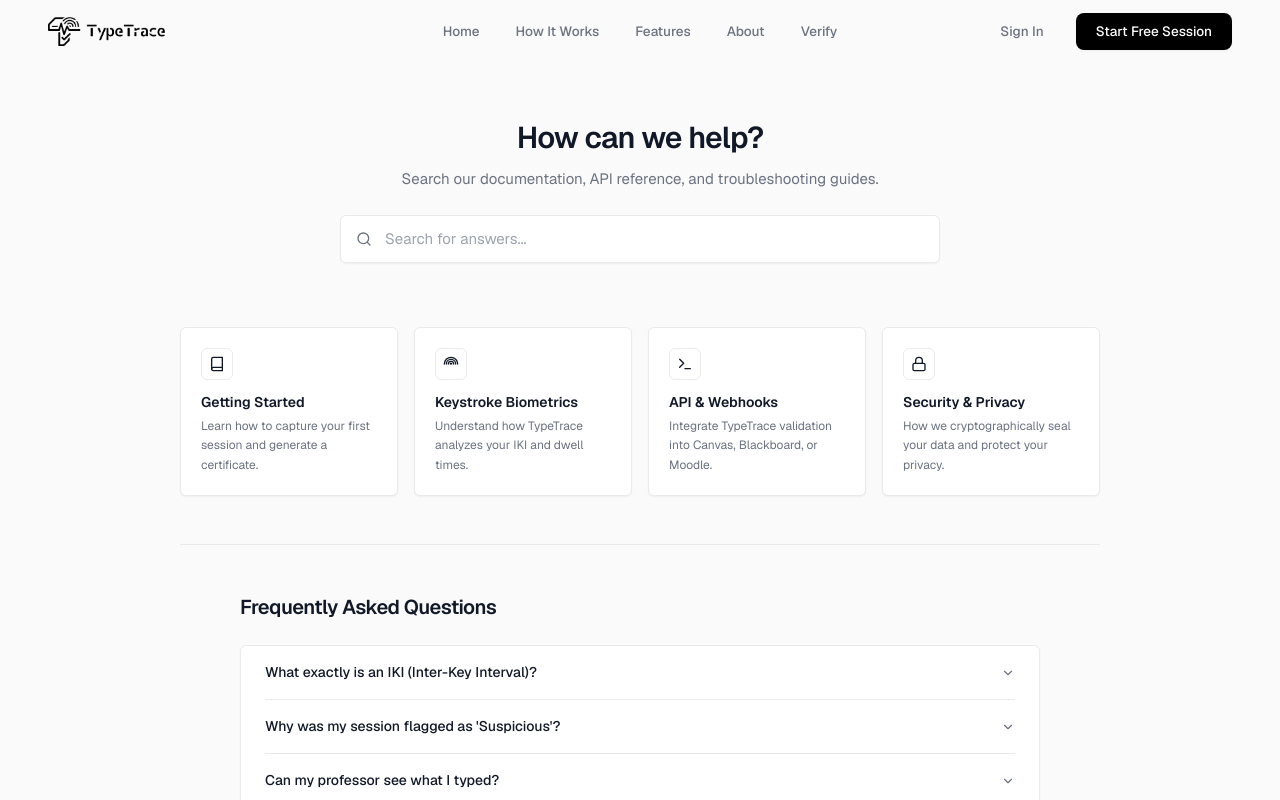
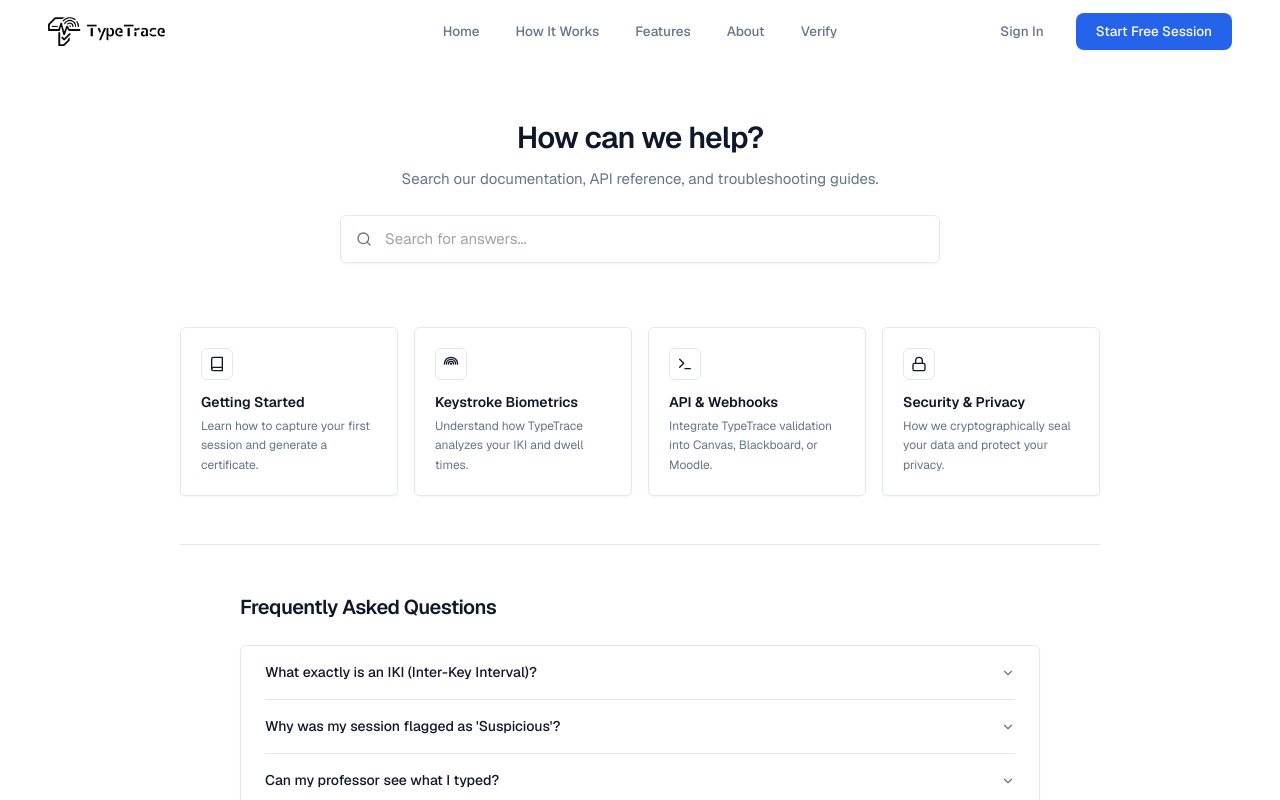
Before and after one commit to Simthass/TypeTrace, a React (Vite) app in the folder frontend/: page /help in a window 1280 px wide. Shown: the top 800 px of the page. Built offline with nearby package versions, Linux system fonts and the light colour scheme; no server answers.

Commit message:
Replace monochrome branding with trust-focused SaaS color palette

```diff
--- a/frontend/src/styles/colors.ts
+++ b/frontend/src/styles/colors.ts
@@ -1,82 +1,66 @@
-/**
- * TypeTrace — Brand Color System
- * Single source of truth for all colors across the application.
- */
-
 export const colors = {
-  // ─── Light Backgrounds (Vercel/Linear aesthetic) ──────────────────────
   surface: {
-    50: "#FAFAFA", // main page bg, header bg (ultra-light gray)
-    100: "#F4F4F5", // slightly darker for hover states/menus
-    200: "#EAEAEA", // crisp, thin borders and dividers
+    50: "#FFFFFF",
+    100: "#F8FAFC",
+    200: "#E2E8F0",
   },
 
-  // ─── Text Colors ──────────────────────────────────────────────────────
   text: {
-    primary: "#111827", // Almost black for maximum readability
-    secondary: "#6B7280", // Sharp slate gray for secondary info
-    light: "#FFFFFF", // Pure white for text on black buttons
+    primary: "#0F172A",
+    secondary: "#64748B",
+    light: "#FFFFFF",
   },
 
-  // ─── Brand Colors (Monochromatic primary) ─────────────────────────────
+  brand: "#2563EB",
+  brandHover: "#1D4ED8",
 
-  // Black — Primary action: buttons, links, active states
-  black: "#000000",
+  steel: "#64748B",
 
-  // Steel — Secondary text, metadata, labels
-  steel: "#4B5563",
+  green: "#10B981",
+  amber: "#F59E0B",
+  red: "#EF4444",
 
-  // ─── Semantic Colors (Kept for Biometric Badges) ──────────────────────
-  green: "#10B67E",
-  amber: "#D48A00",
-  red: "#E03B30",
-  lime: "#C4E26B",
-
-  // Tints — Badge background fills
-  mintTint: "#E6F9F0",
-  amberTint: "#FEF4E0",
-  roseTint: "#FDECEA",
+  mintTint: "#ECFDF5",
+  amberTint: "#FFFBEB",
+  roseTint: "#FEF2F2",
 } as const;
 
-/**
- * Semantic aliases — preferred for component usage.
- */
 export const brand = {
-  // Structure
+  // Backgrounds
   bgHeader: colors.surface[50],
   bgPage: colors.surface[50],
-  bgCard: "#FFFFFF", // Strict white for cards resting on FAFAFA
-  bgNavActive: colors.surface[100],
+  bgCard: "#FFFFFF",
+  bgNavActive: "#EFF6FF",
 
   // Text
   textOnLight: colors.text.primary,
   textMuted: colors.text.secondary,
   textOnDark: colors.text.light,
 
-  // Actions (Now Monochromatic)
-  action: colors.black,
-  actionHover: "#333333", // Dark graphite for hover states
+  // Primary Actions
+  action: colors.brand,
+  actionHover: colors.brandHover,
 
   // Borders
   borderLight: colors.surface[200],
   borderCard: colors.surface[200],
 
-  // Classification
+  // Human
   humanBg: colors.mintTint,
-  humanText: "#0D7A4C",
+  humanText: "#065F46",
   humanAccent: colors.green,
 
+  // Suspicious
   suspiciousBg: colors.amberTint,
-  suspiciousText: "#8C5B00",
+  suspiciousText: "#92400E",
   suspiciousAccent: colors.amber,
 
+  // AI
   aiBg: colors.roseTint,
-  aiText: "#9B1C1C",
+  aiText: "#991B1B",
   aiAccent: colors.red,
 
-  // Data viz
-  chartPrimary: colors.black,
-  chartSecondary: colors.lime,
+  // Charts
+  chartPrimary: colors.brand,
+  chartSecondary: colors.green,
 } as const;
-
-export type BrandColor = keyof typeof brand;
--- a/frontend/tailwind.config.js
+++ b/frontend/tailwind.config.js
@@ -4,53 +4,53 @@ export default {
   theme: {
     extend: {
       colors: {
-        // ─── Surface colors ───────────────────────────────
+        // ─── Surface Colors ──────────────────────────────────
         surface: {
-          50: "#FAFAFA",
-          100: "#F4F4F5",
-          200: "#EAEAEA",
+          50: "#FFFFFF",
+          100: "#F8FAFC",
+          200: "#E2E8F0",
         },
 
-        // ─── Text colors ──────────────────────────────────
+        // ─── Text Colors ─────────────────────────────────────
         text: {
-          primary: "#111827",
-          secondary: "#6B7280",
+          primary: "#0F172A",
+          secondary: "#64748B",
+          light: "#FFFFFF",
         },
 
-        // ─── Official brand palette (Now Black/White) ─────
+        // ─── Brand Colors ────────────────────────────────────
         brand: {
-          DEFAULT: "#000000",
-          hover: "#333333",
-          light: "#F4F4F5",
-          muted: "#888888",
+          DEFAULT: "#2563EB",
+          hover: "#1D4ED8",
+          light: "#DBEAFE",
+          muted: "#93C5FD",
         },
 
+        // ─── Neutral Supporting Colors ──────────────────────
         steel: {
-          DEFAULT: "#4B5563",
-          light: "#E5E7EB",
+          DEFAULT: "#64748B",
+          light: "#E2E8F0",
         },
 
+        // ─── Success ────────────────────────────────────────
         verify: {
-          DEFAULT: "#10B67E",
-          bg: "#E6F9F0",
-          text: "#0D7A4C",
+          DEFAULT: "#10B981",
+          bg: "#ECFDF5",
+          text: "#065F46",
         },
 
+        // ─── Warning ────────────────────────────────────────
         warn: {
-          DEFAULT: "#D48A00",
-          bg: "#FEF4E0",
-          text: "#8C5B00",
+          DEFAULT: "#F59E0B",
+          bg: "#FFFBEB",
+          text: "#92400E",
         },
 
+        // ─── Danger ─────────────────────────────────────────
         danger: {
-          DEFAULT: "#E03B30",
-          bg: "#FDECEA",
-          text: "#9B1C1C",
-        },
-
-        lime: {
-          DEFAULT: "#C4E26B",
-          dark: "#3C6000",
+          DEFAULT: "#EF4444",
+          bg: "#FEF2F2",
+          text: "#991B1B",
         },
       },
 
```
